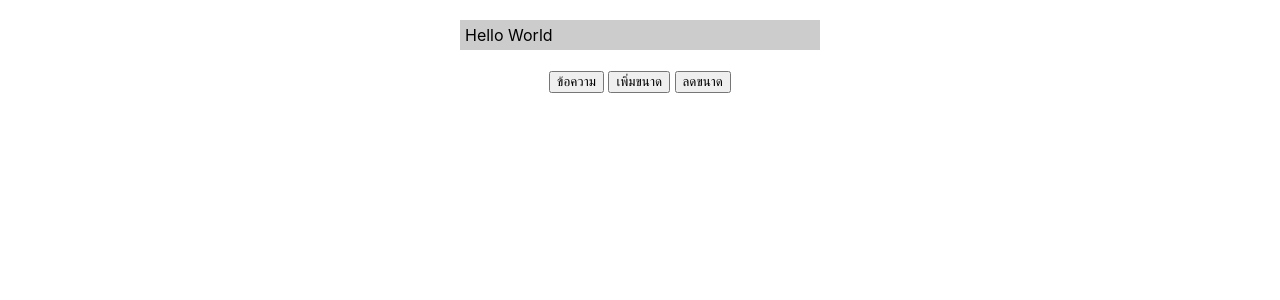
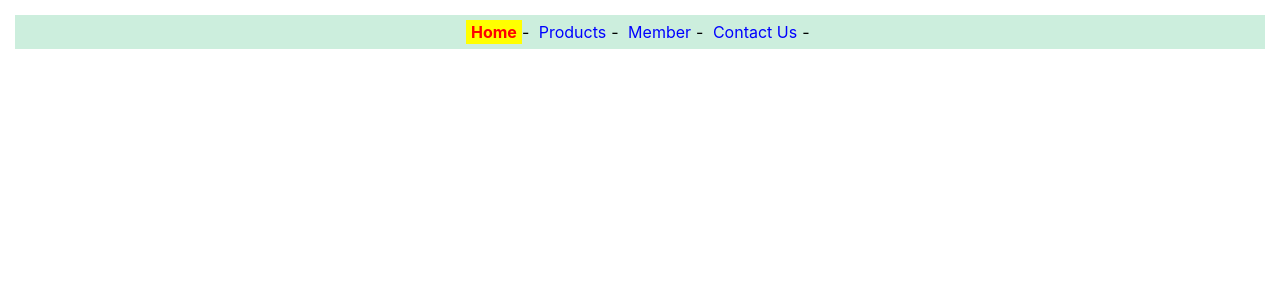
Before and after one commit to jakkaphat2/app1, a React (Create React App) app: page / in a window 1280 px wide. Shown: the top 300 px of the page. Built offline with nearby package versions, Linux system fonts and the light colour scheme.

Commit message:
งานrouter

```diff
--- a/package.json
+++ b/package.json
@@ -9,6 +9,7 @@
     "@testing-library/user-event": "^13.5.0",
     "react": "^19.2.3",
     "react-dom": "^19.2.3",
+    "react-router-dom": "^7.13.0",
     "react-scripts": "5.0.1",
     "web-vitals": "^2.1.4"
   },
--- a/src/App.js
+++ b/src/App.js
@@ -1,16 +1,9 @@
 import logo from './logo.svg';
 import './App.css';
-import React from 'react';
-import { Content, Footer, Header } from './func-components';
-import Calendar from './class-components';
-import Button from './class-components';
-import {Calculator2} from './Calculator';
-import EventData2 from './even-data';
-import RefsArray from './refs-array'
-import MessageBox from './state-func.js'
+import Router2 from './router2';
 
 function App() {
-  return <MessageBox/>
+  return <Router2/>
 }
 
 export default App;
--- /dev/null
+++ b/src/navlink.css
@@ -0,0 +1,19 @@
+.nav {
+  background-color: #ced;
+  padding: 7px;
+  text-align: center;
+  margin: 15px;
+}
+
+.menu { /* inactive */
+  color: blue;
+  text-decoration: none;
+  padding: 2px 5px;
+}
+
+.active_menu { /* active */
+  color: red;
+  background-color: yellow;
+  text-decoration: none;
+  padding: 2px 5px;
+}
--- /dev/null
+++ b/src/router2.js
@@ -0,0 +1,46 @@
+import React from 'react'
+import { BrowserRouter, NavLink } from 'react-router-dom'
+import './navlink.css'
+
+export default function Router2() {
+  return (
+    <BrowserRouter>
+      <nav className="nav">
+        <NavLink
+          to="/"
+          className={({ isActive }) => (isActive ? 'active_menu' : 'menu')}
+          style={({ isActive }) => {
+            return { fontWeight: isActive ? 'bold' : '' }
+          }}
+        >
+          Home
+        </NavLink>
+        -&nbsp;
+
+        <NavLink
+          to="/products"
+          className={({ isActive }) => (isActive ? 'active_menu' : 'menu')}
+        >
+          Products
+        </NavLink>
+        -&nbsp;
+
+        <NavLink
+          to="/member"
+          className={({ isActive }) => (isActive ? 'active_menu' : 'menu')}
+        >
+          Member
+        </NavLink>
+        -&nbsp;
+
+        <NavLink
+          to="/contact"
+          className={({ isActive }) => (isActive ? 'active_menu' : 'menu')}
+        >
+          Contact Us
+        </NavLink>
+        -&nbsp;
+      </nav>
+    </BrowserRouter>
+  )
+}
```
Also changed, not shown: 1 other file (tests, documents, lock files or other folders).
